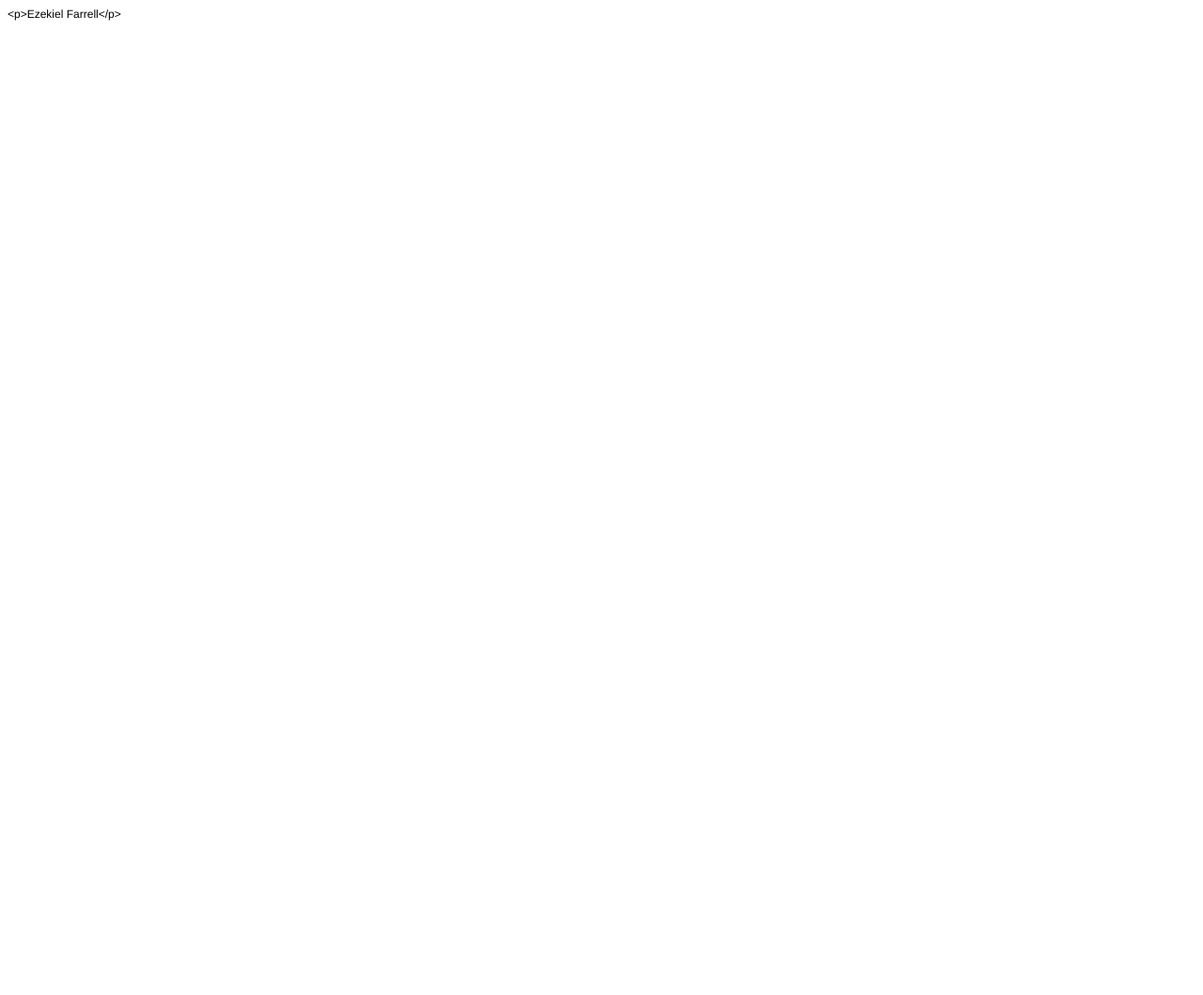
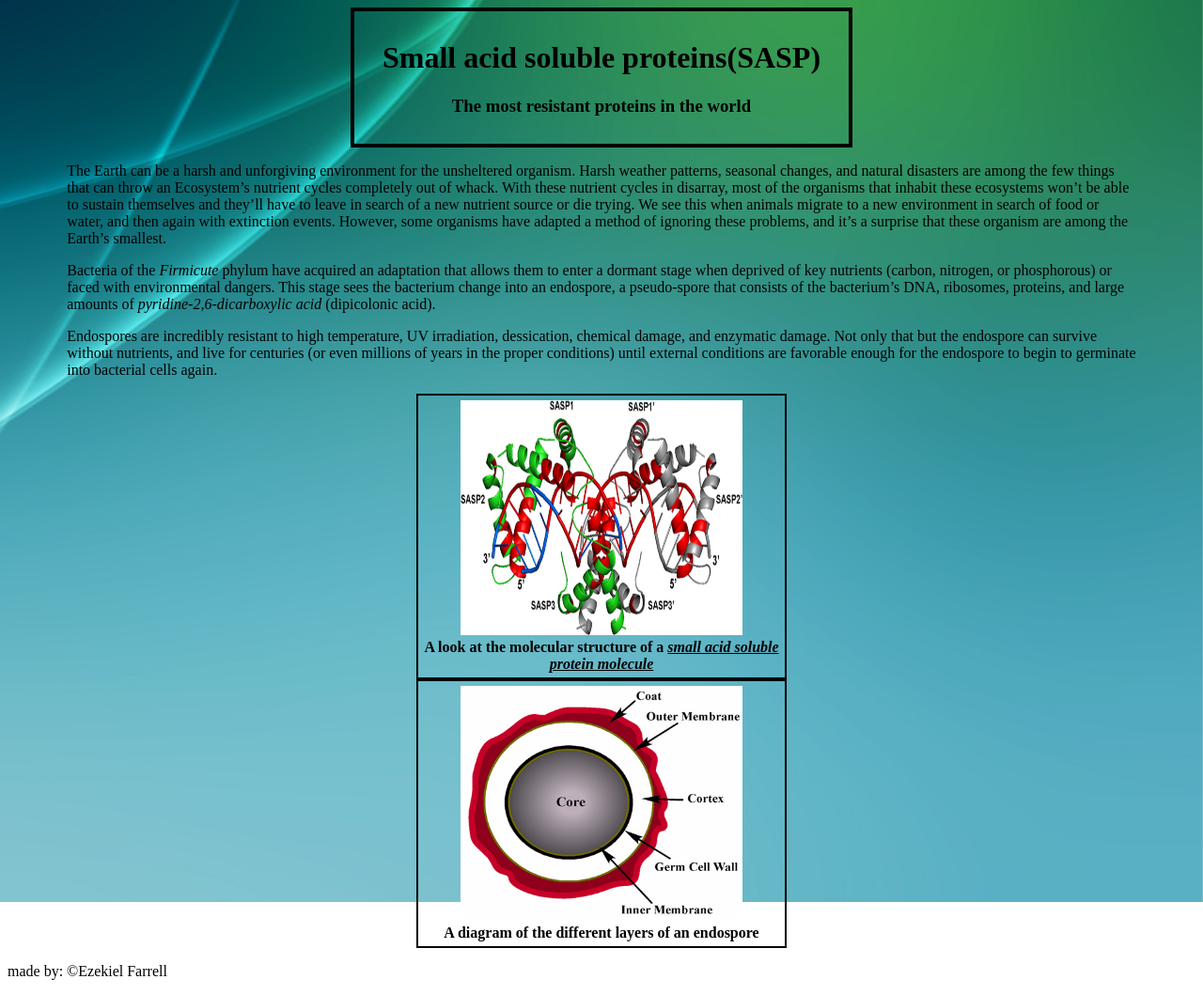
Before and after one commit to efarrellDRP/html-me-something, a plain HTML site: page index.html in a window 1280 px wide. Shown: the whole page at 94% size. Before the commit the page ends 800 px from the top, so only its background shows below. Drawn offline with Linux system fonts and the light colour scheme; files whose address does not match are found by name.

Commit message:
Modified index, and added images files

```diff
--- a/index.html
+++ b/index.html
@@ -1,16 +1,49 @@
-<!DOCTYPE html PUBLIC "-//W3C//DTD HTML 4.01//EN" "http://www.w3.org/TR/html4/strict.dtd">
+<!DOCTYPE html>
 <html>
+<img id="bground" src="/Users/Ezekiel/Desktop/Work/Coding/launchCode/html-me-something/images/page-background.jpg" />
 <head>
-  <meta http-equiv="Content-Type" content="text/html; charset=utf-8">
-  <meta http-equiv="Content-Style-Type" content="text/css">
-  <title></title>
-  <meta name="Generator" content="Cocoa HTML Writer">
-  <meta name="CocoaVersion" content="1404.47">
-  <style type="text/css">
-    p.p1 {margin: 0.0px 0.0px 0.0px 0.0px; font: 12.0px Helvetica}
-  </style>
+<title>A beginning to my research proposal</title>
+<link rel="stylesheet" href="styles.css" />
 </head>
 <body>
-<p class="p1">&lt;p&gt;Ezekiel Farrell&lt;/p&gt;</p>
-</body>
+<header>
+	<h1>Small acid soluble proteins(SASP)</h1>
+	<h3>The most resistant proteins in the world</h3>
+</header>
+<main>
+	<article>
+			<p>
+				The Earth can be a harsh and unforgiving environment for the unsheltered organism.
+				Harsh weather patterns, seasonal changes, and natural disasters are among the few things that can throw an Ecosystem’s nutrient cycles completely out of whack.
+				With these nutrient cycles in disarray, most of the organisms that inhabit these ecosystems won’t be able to sustain themselves and they’ll have to leave in search of a new nutrient source or die trying.
+				We see this when animals migrate to a new environment in search of food or water, and then again with extinction events.
+				However, some organisms have adapted a method of ignoring these problems, and it’s a surprise that these organism are among the Earth’s smallest.
+			</p>
+			<p>
+				Bacteria of the <span>Firmicute</span> phylum have acquired an adaptation that allows them to enter a dormant stage when deprived of key nutrients (carbon, nitrogen, or phosphorous) or faced with environmental dangers.
+				This stage sees the bacterium change into an endospore, a pseudo-spore that consists of the bacterium’s DNA, ribosomes, proteins, and large amounts of <span>pyridine-2,6-dicarboxylic acid</span> (dipicolonic acid).
+			</p>
+			<p>
+				Endospores are incredibly resistant to high temperature, UV irradiation, dessication, chemical damage, and enzymatic damage.
+				Not only that but the endospore can survive without nutrients, and live for centuries (or even millions of years in the proper conditions) until external conditions are favorable enough for the endospore to begin to germinate into bacterial cells again.
+			</p>
+
+	</article>
+			<div class="pic">
+				<img src=/Users/Ezekiel/Desktop/Work/Coding/launchCode/html-me-something/images/SASP.png height="250" width="300"><br />
+				<caption>
+					<b>A look at the molecular structure of a <span id="molecule">small acid soluble protein molecule</span></b><br/>
+				</caption>
+			</div>
+			<div class="pic">
+				<img src=/Users/Ezekiel/Desktop/Work/Coding/launchCode/html-me-something/images/endospore.jpg height="250" width="300"><br />
+				<caption>
+					<b>A diagram of the different layers of an endospore</b>
+				</caption>
+			</div>
+
+			<footer>
+					<p> made by: &#169Ezekiel Farrell</p>
+			</footer>
+</main>
 </html>
```
Also changed, not shown: images/SASP.png (added), images/endospore.jpg (added), images/page-background.jpg (added).
